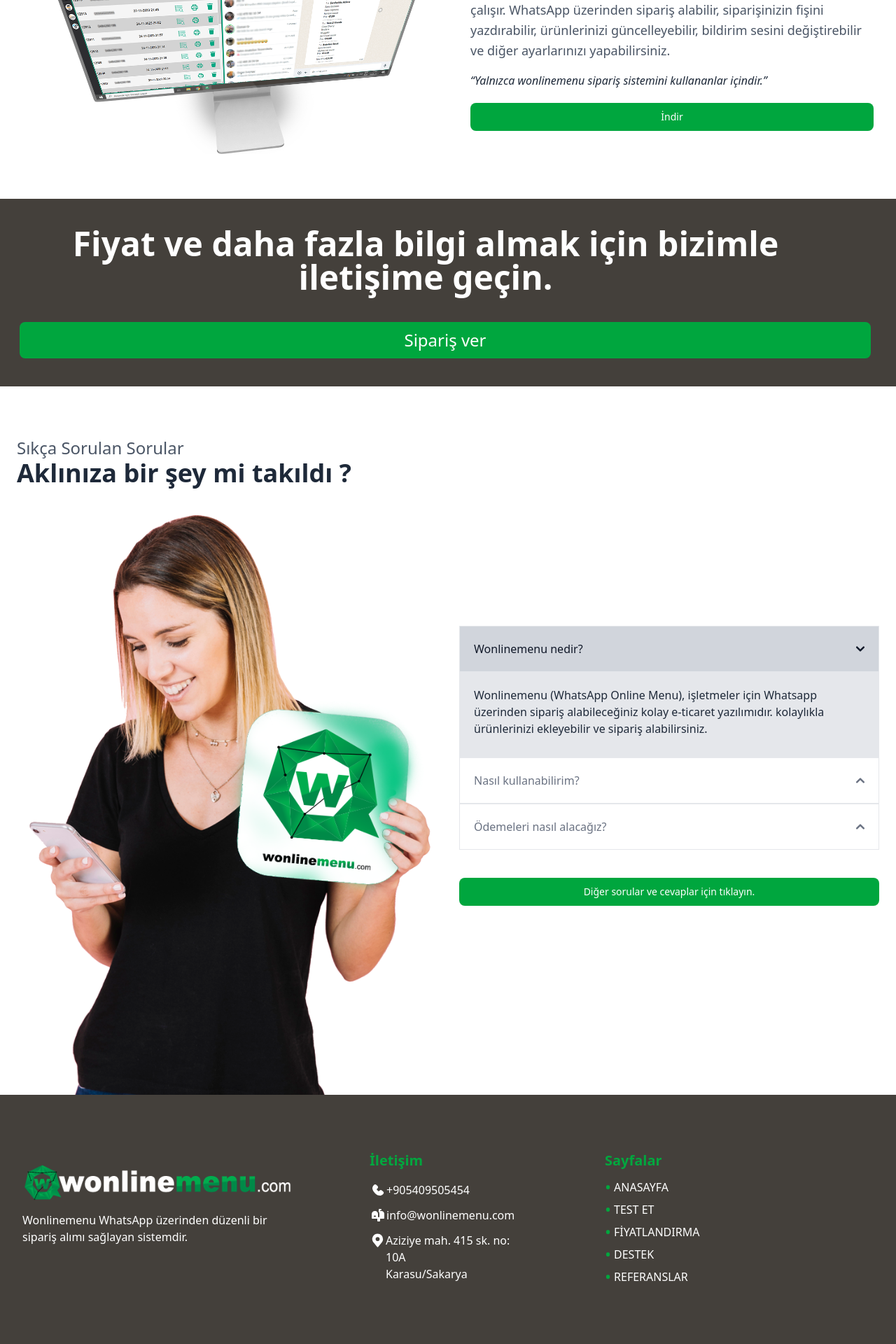
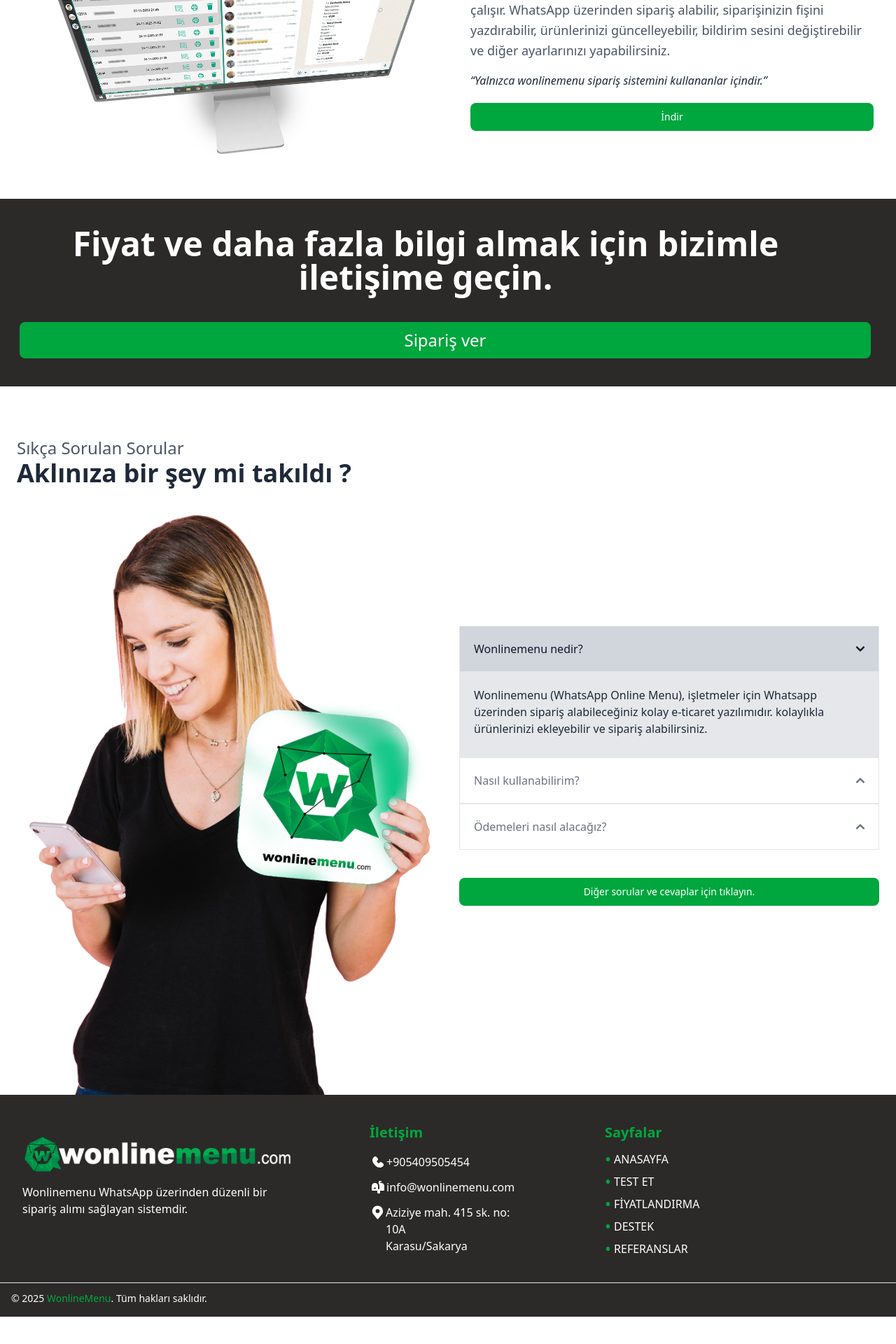
Before and after one commit to melihcandemir/wonlinemenu.com, a React (Vite) app: page / in a window 1280 px wide. Shown: the part 2109-4029 px from the top of the page at 70% size. After the commit the page ends 3990 px from the top, so only its background shows below. Built offline with nearby package versions, Linux system fonts and the light colour scheme; the HTML template or start-up script is replaced by a standard one.

Commit message:
Footer güncelleme 23:15 24.09.2025

```diff
--- a/src/component/Footer.jsx
+++ b/src/component/Footer.jsx
@@ -1,15 +1,20 @@
 import { Link } from "react-router-dom";
 import img from "../assets/wonline_new_alt.png";
+
 export default function Footer() {
+  //
+  const currentYear = new Date().getFullYear();
+  //
   const scrollToTop = () => {
     window.scrollTo({
       top: 0,
       behavior: "smooth",
     });
   };
+
   return (
-    <footer className="w-full bg-stone-700 py-20">
-      <div className="grid grid-cols-1 md:grid-cols-3 max-w-7xl mx-auto px-4 lg:px-8 gap-8">
+    <footer className="w-full bg-[#2c2a29] py-4">
+      <div className="grid grid-cols-1 md:grid-cols-3 max-w-7xl mx-auto px-4 lg:px-8 gap-8 mt-6">
         {/* Sol Sütun: Logo ve Açıklama */}
         <div>
           <Link className="cursor-pointer" to="/" onClick={scrollToTop}>
@@ -137,6 +142,15 @@
           </ul>
         </div>
       </div>
+      <div className="border-t border-gray-200 mt-8 max-w-7xl mx-auto">
+        <p className="text-white text-sm mt-3 px-4">
+          © {currentYear}{" "}
+          <Link to="/" onClick={scrollToTop} className="text-green-600">
+            WonlineMenu
+          </Link>
+          . Tüm hakları saklıdır.
+        </p>
+      </div>
     </footer>
   );
 }
--- a/src/component/PricingCard.jsx
+++ b/src/component/PricingCard.jsx
@@ -6,7 +6,7 @@
       {/* Değişiklik: flex, flex-col ve w-full eklendi. Kartın kendisi dikey flex container oldu. */}
       <div className="flex flex-col w-full mx-auto bg-white rounded-xl shadow-lg overflow-hidden font-sans mb-6 md:mb-0">
         {/* Üst Kısım (Değişiklik yok) */}
-        <div className="bg-stone-700 text-white text-center p-5">
+        <div className="bg-[#2c2a29] text-white text-center p-5">
           <h2 className="text-3xl font-bold">Wonline EKO</h2>
           <p className="text-white mt-2">Kurulum + 1 Yıl kullanım.</p>
           <div className="my-6">
@@ -54,7 +54,7 @@
       {/* Değişiklik: flex, flex-col ve w-full eklendi. */}
       <div className="flex flex-col w-full mx-auto bg-white rounded-xl shadow-lg overflow-hidden font-sans">
         {/* Üst Kısım (Değişiklik yok) */}
-        <div className="bg-stone-700 text-white text-center p-5">
+        <div className="bg-[#2c2a29] text-white text-center p-5">
           <h2 className="text-3xl font-bold">Wonline PLUS</h2>
           <p className="text-white mt-2">Kurulum + 1 Yıl kullanım.</p>
           <div className="my-6">
--- a/src/component/SectionFive.jsx
+++ b/src/component/SectionFive.jsx
@@ -1,6 +1,6 @@
 export default function SectionFive() {
   return (
-    <div className="w-full bg-stone-700 py-10">
+    <div className="w-full bg-[#2c2a29] py-10">
       <div className="max-w-7xl mx-auto px-4 sm:px-6 lg:px-8">
         <div className="flex flex-col text-center items-center space-y-12 md:space-y-0 md:space-x-8 lg:space-x-16">
           <h1 className="text-5xl font-bold text-white">
```
Also changed, not shown: 1 other file (tests, documents, lock files or other folders).
